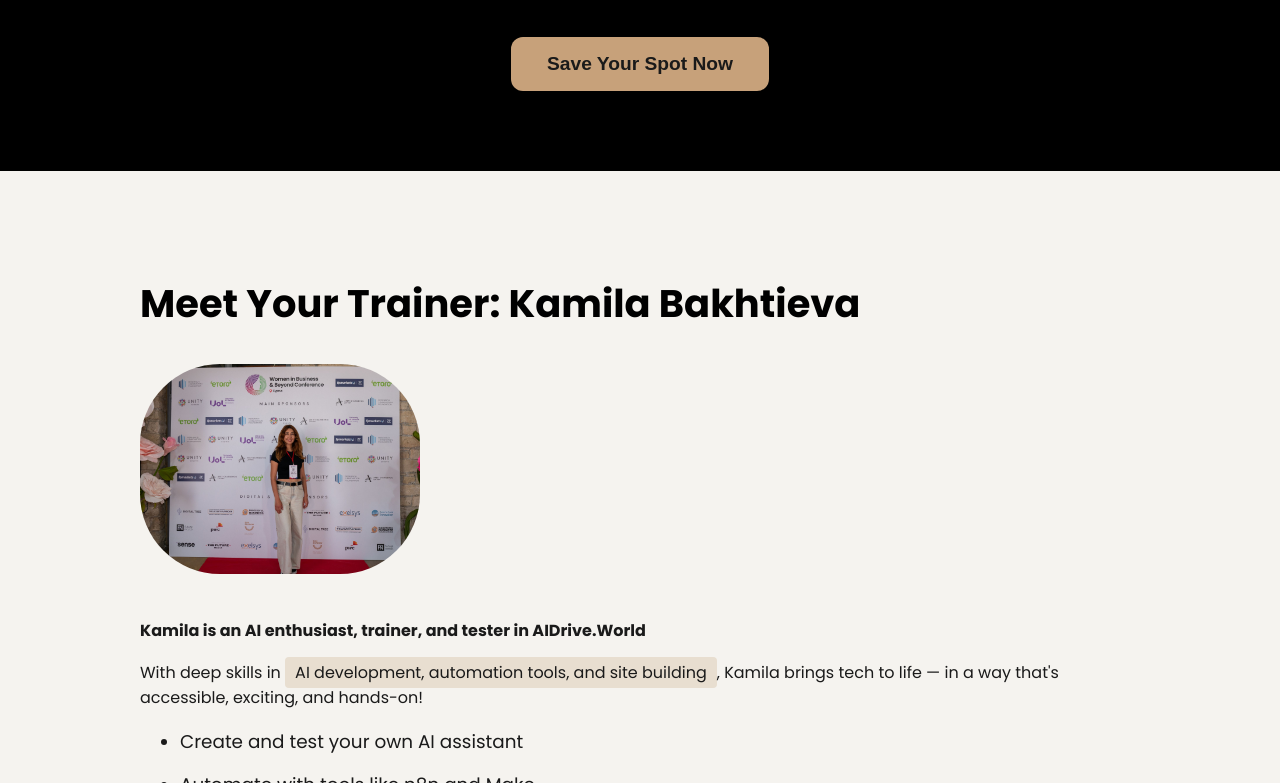
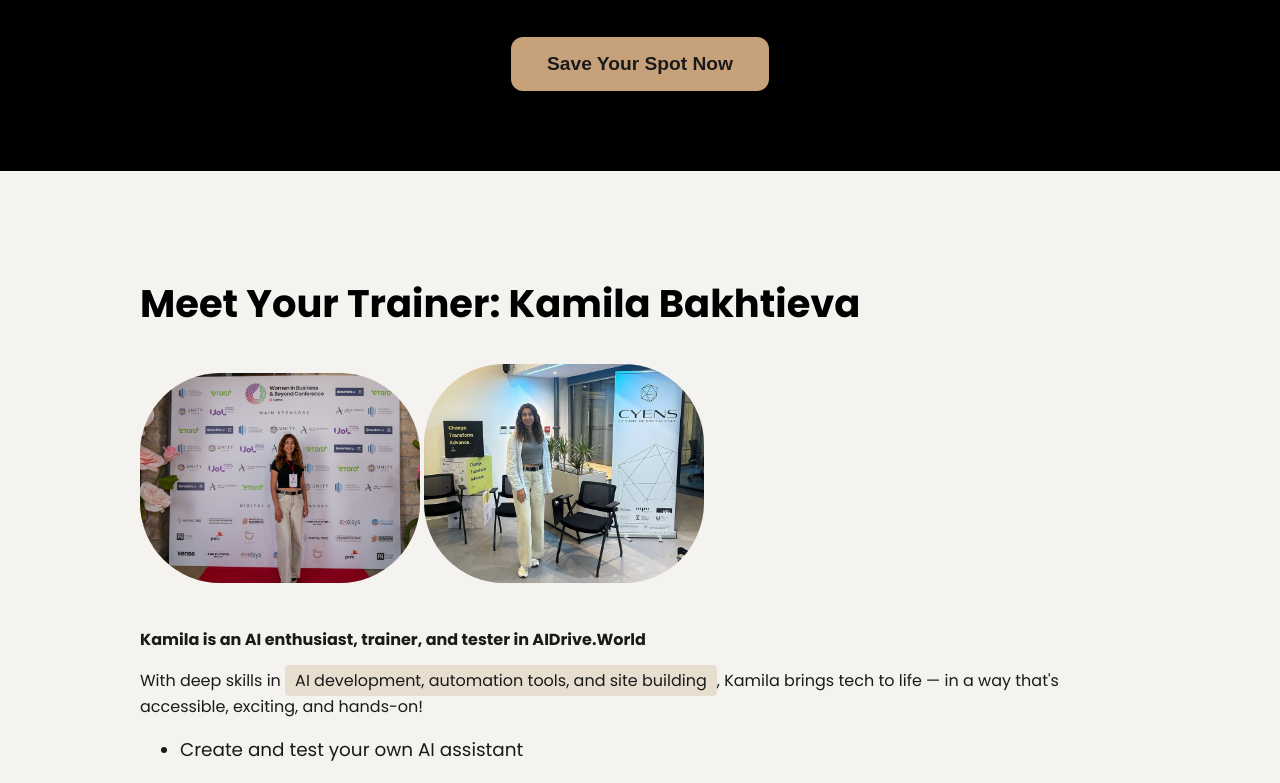
Before and after one commit to KameliyaMi/AIDrive.World, a plain HTML site: page index.html in a window 1280 px wide. Shown: the part 455-1238 px from the top of the page. Drawn offline with Linux system fonts and the light colour scheme.

Commit message:
Update index.html

```diff
--- a/index.html
+++ b/index.html
@@ -119,6 +119,7 @@
   <section>
     <h2>Meet Your Trainer: Kamila Bakhtieva</h2>
     <img class="profile-photo" src="2-282-Normal-Quality.jpg" alt="Kamila's Photo"/>
+    <img class="profile-photo" src="photo_5413654497214982372_y.jpg" alt="Kamila's Photo"/>
     <p><strong>Kamila is an AI enthusiast, trainer, and tester in AIDrive.World</strong></p>
     <p>With deep skills in <span class="highlight">AI development, automation tools, and site building</span>, Kamila brings tech to life — in a way that's accessible, exciting, and hands-on!</p>
     <ul>
```
